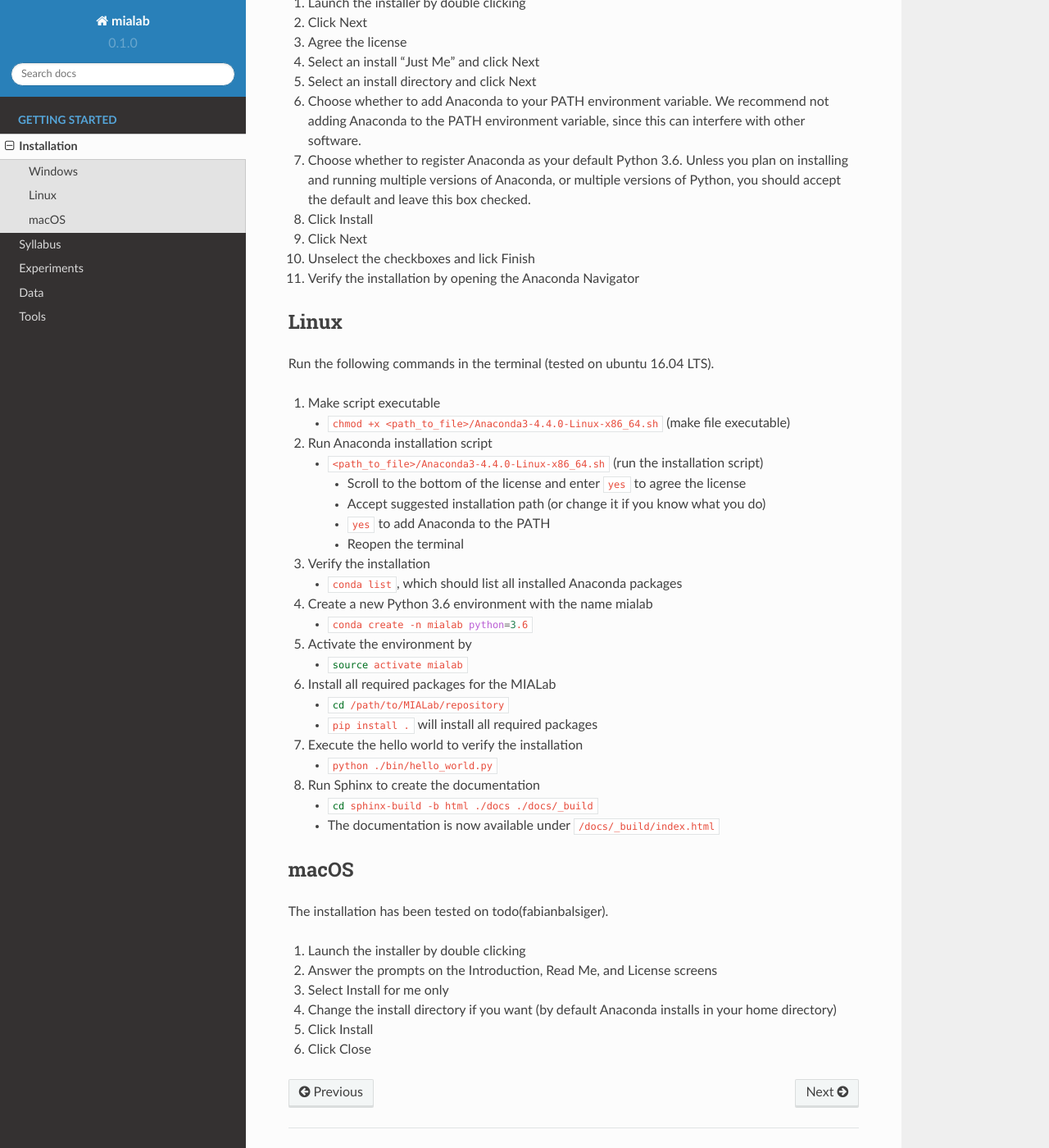
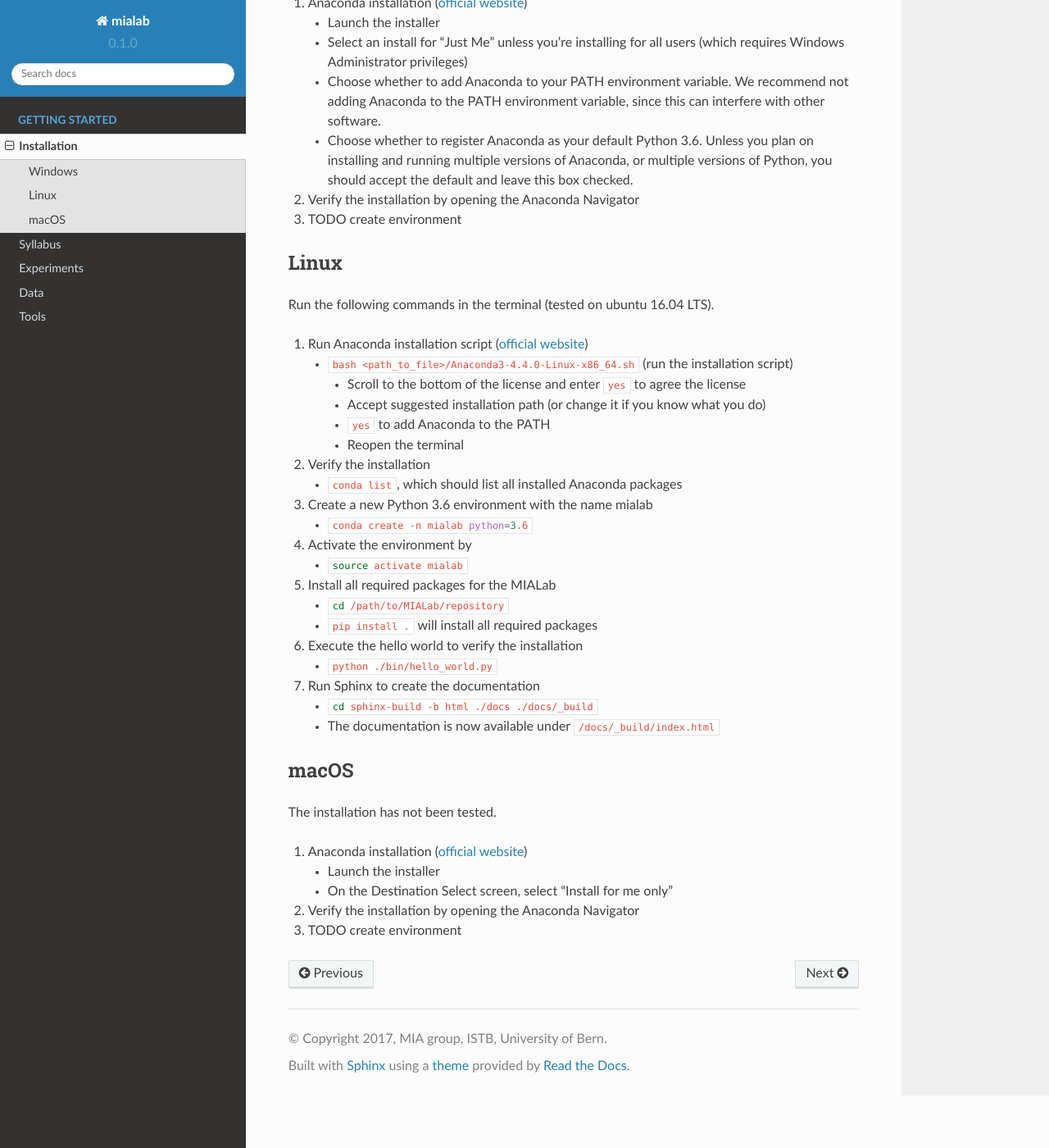
Before and after one commit to ubern-mia/MIALab, a Sphinx documentation site: the page built from docs/installation.rst, in a window 1280 px wide and 1400 px high, scrolled down 464 px. Shown: the whole window at 82% size. Built offline with Sphinx 7.4.7 and the Read the Docs theme 2.0.0, drawn with Linux system fonts in a browser that asks for light colours; formulas are drawn with MathJax 3; some of the changed text lies outside the part shown.

Commit message:
chore(installation): continue installation description

```diff
--- a/docs/installation.rst
+++ b/docs/installation.rst
@@ -9,7 +9,7 @@ To start with the installation,
 
 1. Download the `Anaconda installer <https://www.anaconda.com/download/>`_ for your operating system and Python 3.6.
 
-2. Download the MIALab repository content and extract it
+2. Clone this MIALab repository
 
 You can follow our install instructions here but for Anaconda instructions are available `online <https://docs.continuum.io/anaconda/install/>`_ as well.
 
@@ -17,39 +17,26 @@ Windows
 --------
 The installation has been tested on Windows 10.
 
-#. Launch the installer by double clicking
+#. Anaconda installation (`official website <https://docs.anaconda.com/anaconda/install/windows.html>`_)
 
-#. Click Next
-
-#. Agree the license
-
-#. Select an install "Just Me" and click Next
-
-#. Select an install directory and click Next
-
-#. Choose whether to add Anaconda to your PATH environment variable. We recommend not adding Anaconda to the PATH environment variable, since this can interfere with other software.
-
-#. Choose whether to register Anaconda as your default Python 3.6. Unless you plan on installing and running multiple versions of Anaconda, or multiple versions of Python, you should accept the default and leave this box checked.
-
-#. Click Install
-
-#. Click Next
-
-#. Unselect the checkboxes and lick Finish
+   - Launch the installer
+   - Select an install for “Just Me” unless you’re installing for all users (which requires Windows Administrator privileges)
+   - Choose whether to add Anaconda to your PATH environment variable. We recommend not adding Anaconda to the PATH environment variable, since this can interfere with other software.
+   - Choose whether to register Anaconda as your default Python 3.6. Unless you plan on installing and running multiple versions of Anaconda, or multiple versions of Python, you should accept the default and leave this box checked.
 
 #. Verify the installation by opening the Anaconda Navigator
+
+#. TODO create environment
+
+
 
 Linux
 ------
 Run the following commands in the terminal (tested on ubuntu 16.04 LTS).
 
-#. Make script executable
+#. Run Anaconda installation script (`official website <https://docs.anaconda.com/anaconda/install/linux>`_)
 
-   - :bash:`chmod +x <path_to_file>/Anaconda3-4.4.0-Linux-x86_64.sh` (make file executable)
-
-#. Run Anaconda installation script
-
-   - :bash:`<path_to_file>/Anaconda3-4.4.0-Linux-x86_64.sh` (run the installation script)
+   - :bash:`bash <path_to_file>/Anaconda3-4.4.0-Linux-x86_64.sh` (run the installation script)
 
      - Scroll to the bottom of the license and enter :bash:`yes` to agree the license
      - Accept suggested installation path (or change it if you know what you do)
@@ -85,16 +72,13 @@ Run the following commands in the terminal (tested on ubuntu 16.04 LTS).
 
 macOS
 ------
-The installation has been tested on todo(fabianbalsiger).
+The installation has not been tested.
 
-1. Launch the installer by double clicking
+#. Anaconda installation (`official website <https://docs.anaconda.com/anaconda/install/mac-os>`_)
 
-2. Answer the prompts on the Introduction, Read Me, and License screens
+   - Launch the installer
+   - On the Destination Select screen, select "Install for me only"
 
-3. Select Install for me only
+#. Verify the installation by opening the Anaconda Navigator
 
-4. Change the install directory if you want (by default Anaconda installs in your home directory)
-
-5. Click Install
-
-6. Click Close
+#. TODO create environment
```
